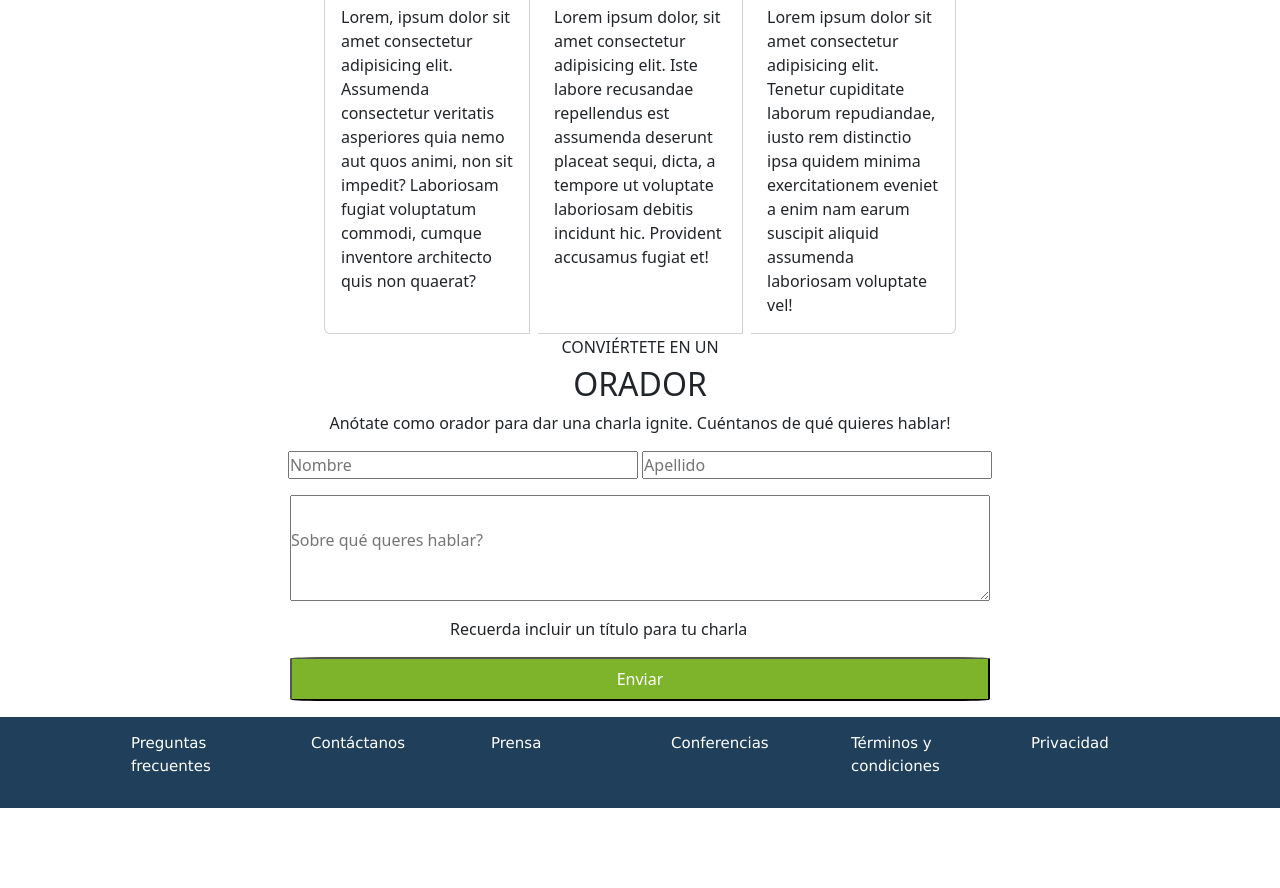
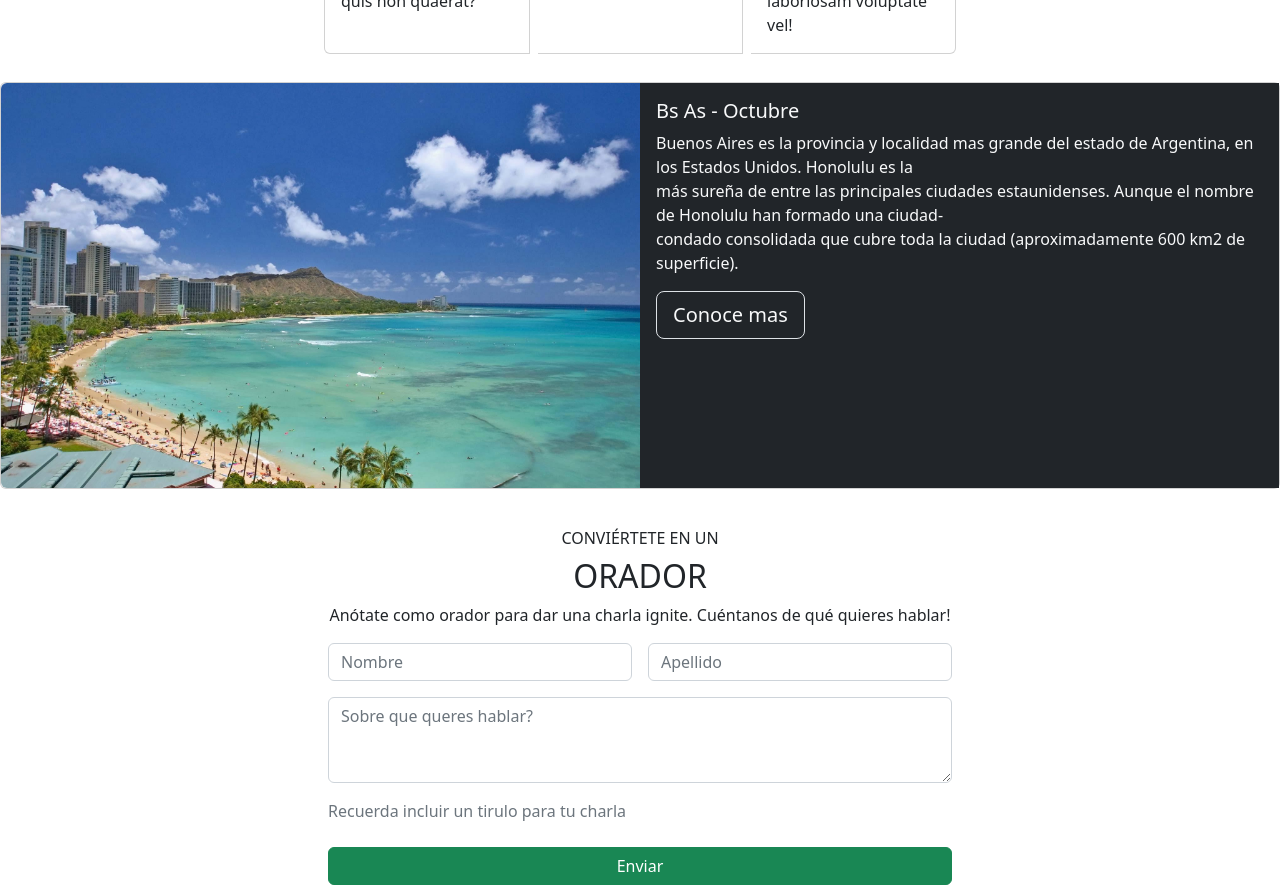
Before and after one commit to maky0204/TP-Replica, a plain HTML site: page index.html in a window 1280 px wide. Shown: the part 1386-2274 px from the top of the page. Before the commit the page ends 2194 px from the top, so only its background shows below. Drawn offline with Linux system fonts and the light colour scheme.

Commit message:
Actualizacion TP-replica

```diff
--- a/css/styles.css
+++ b/css/styles.css
@@ -2,10 +2,12 @@
     padding: 0;
 }
 
+
 .carousel-item .img-fluid{
 
-    height: 85%;
+    height: 85vh;
     filter: brightness(45%); /*Oscurece la imagen*/
+
 }
 
 .carousel-caption h5 {
@@ -19,75 +21,13 @@
     text-align:right;
 }
 
+
 .oradores{
     text-align: center;
 }
 
 
 
-
-
-/*
-.lugar{
-    position: relative;
-    display: inline-block;
-    margin-top: 2em;
-    margin-bottom: 1em; /*Hace la separacion al form
-}
-
-.imagenLugar{
-   padding-top: 0em;
-   border: 1px rgb(7, 6, 6) solid;
-   background-color: rgb(81, 83, 83);
-}
-
-.textoLugar{
-    position: absolute;
-    display: inline;
-    align-content: right;
-    margin: 1em;
-    top: 0%;
-    left: 50%;
-    color:white;
-    text-align: left;
-
-}
-*/
-.formulario{
-    text-align: center;
-
-}
-
-.formulario .formDatos{
-    width: 350px;
-    margin-bottom: 1em; /*Hace la separacion al textarea*/
-}
-
-.formText{
-    display: block;
-    margin-left: auto;
-    margin-right: auto;
-    width: 700px;
-    padding-top: 2em; /*Tamaño del textarea*/
-    margin-bottom: 1em; /*Hace la separacion al boton*/
-}
-
-#extraForm{
-    margin-left: 450px;
-}
-
-.formSubmit{
-    display: block; /*Primeras 3 lineas para centrarlo*/
-    margin-left: auto;
-    margin-right: auto;
-    width: 700px; /*Le damos el ancho*/
-    background-color:rgb(126, 180, 43);
-    padding-bottom: 0.5em;
-    padding-top: 0.5em;
-    border-radius: 4%;
-    color: white;
-    margin-bottom: 1em; /*Hace la separacion al footer*/
-}
 
 .footerLista{
     display: inline-block;
@@ -105,25 +45,40 @@
     display: inline-block;
     margin: 1em;
     font-family:Verdana, Geneva, Tahoma, sans-serif;
-    font-size: 15px;
+    font-size: 0.9em;
     color:white;
     width: 150px;
 }
 
 
+@media (min-width: 320px) { /* Small devices (landscape phones, 576px and up)*/
+    .carousel-caption h5 { font-size: 1em;}
+    .carousel-caption p {font-size: 0.5em;}
+    .footerLista li {font-size: 0.4em;}
+    .carousel-item .img-fluid{ height: 25vh;}
+
+  }
 @media (min-width: 576px) { /* Small devices (landscape phones, 576px and up)*/
     .carousel-caption h5 { font-size: 1.3em;}
     .carousel-caption p {font-size: 0.9em;}
+    .footerLista li {font-size: 0.5em;}
+    .carousel-item .img-fluid{ height: 50vh;}
   }
   @media (min-width: 768px) {/* Medium devices (tablets, 768px and up)*/
     .carousel-caption h5 { font-size: 1.4em;}
     .carousel-caption p {font-size: 0.9em;}
+    .footerLista li {font-size: 0.6em;}
+    .carousel-item .img-fluid{ height: 60vh;}
   }
   @media (min-width: 992px) {/* Large devices (desktops, 992px and up)*/
     .carousel-caption h5 { font-size: 1.5em;}
     .carousel-caption p {font-size: 1.3em;}
+    .footerLista li {font-size: 0.7em;}
+    .carousel-item .img-fluid{ height: 70vh;}
   }
   @media (min-width: 1200px) {/* Extra large devices (large desktops, 1200px and up)*/
     .carousel-caption h5 { font-size: 1.6em;}
     .carousel-caption p {font-size: 1.4em;}
+    .footerLista li {font-size: 1em;}
+    .carousel-item .img-fluid{ height: 85vh;}
   }
--- a/index.html
+++ b/index.html
@@ -31,13 +31,13 @@
                             <a class="nav-link active text-light" aria-current="page" href="#">La conferencia</a>
                         </li>
                         <li class="nav-item">
-                            <a class="nav-link text-secondary" aria-current="page" href="#">Los oradores</a>
+                            <a class="nav-link text-secondary" aria-current="page" href="#oradores">Los oradores</a>
                         </li>
                         <li class="nav-item">
-                            <a class="nav-link text-secondary" aria-current="page" href="#">El lugar y la fecha</a>
+                            <a class="nav-link text-secondary" aria-current="page" href="#lugar">El lugar y la fecha</a>
                         </li>
                         <li class="nav-item">
-                            <a class="nav-link text-secondary" href="#">Conviertete en orador</a>
+                            <a class="nav-link text-secondary" href="#orador">Conviertete en orador</a>
                         </li>
                         <li class="nav-item">
                             <!--text-success... agregado para poner el texto en verde-->
@@ -49,12 +49,14 @@
 
         </nav>
 
+
+
         <!--Si al "padre" le agregamos "text-center" centramos imagenes, porque ese centra elementos inline (en linea)-->
         <div id="carouselExampleCaptions" class="carousel slide" data-bs-ride="false">
             <div class="carousel-inner">
                 <div class="carousel-item active">
                     <!--class="img-fluid d-block w-100".... con esto hacemos una imagen responsive y el ancho total de la pag.-->
-                    <img src="./images/ba1.jpg" class="img-fluid d-block w-100" alt="BsAs">
+                    <img src="./images/ba1.jpg" class="img-fluid w-100" alt="BsAs">
                     <div class="carousel-caption">
                         <h5>Conf Bs As</h5>
                         <p>Bs As llega por primera vez a Argentina. Un evento para compartir con <br> nuestra comunidad
@@ -65,10 +67,24 @@
                             primer
                             <br> nivel que tenemos para ti. Te esperamos!
                         </p>
+                        <!--
+                        <div class="d-grid gap-2 d-md-flex justify-content-md-end">
+                            <button class="btn btn-lg text-light border me-md-2" type="button">Button</button>
+                            <button class="btn btn-success btn-lg" type="button">Button</button>
+                          </div>
+                       -->
+                        <div class="gap-2 d-md-flex justify-content-md-end">
+                            <button type="button" class="btn btn-lg text-light border me-md-2">Quiero ser Orador</button>
+                            <button type="button" class="btn btn-success btn-lg justify-content-md-end">Comprar Tickets</button>
+                        </div>
+
                     </div>
                 </div>
             </div>
         </div>
+
+
+
     </header>
 
     <main>
@@ -118,44 +134,52 @@
                 </div>
             </div>
         </div>
+        <br>
+
+        <div class="card mb-3" id="lugar" style="max-width: 100%;">
+            <div class="row g-0">
+                <div class="col-md-6">
+                    <img src="./images/honolulu.jpg" class="img-fluid rounded-start" alt="honolulu">
+                </div>
+                <div class="col-md-6 bg-dark text-light">
+                    <div class="card-body">
+                        <h5 class="card-title">Bs As - Octubre</h5>
+                        <p class="card-text">Buenos Aires es la provincia y localidad mas grande del estado de
+                            Argentina, en los Estados Unidos.
+                            Honolulu es la <br>más sureña de entre las principales ciudades estaunidenses. Aunque el
+                            nombre de
+                            Honolulu han formado una ciudad- <br>condado consolidada que cubre toda la ciudad
+                            (aproximadamente
+                            600 km2 de superficie).</p>
+                            <button type="button" class="btn btn-lg text-light border">Conoce mas</button>
+                    </div>
+                </div>
+            </div>
+        </div>
 
 
-
-
-
-
-
-
-        <!--
-        <div class="lugar" id="lugar">
-            <div class="imagenLugar">
-                <img src="./images/honolulu.jpg" alt="honolulu" width="50%" height="35%">
-            </div>
-            <div class="textoLugar">
-                <h2>Bs As - Octubre</h2>
-                <p>Buenos Aires es la provincia y localidad mas grande del estado de Argentina, en los Estados Unidos.
-                    Honolulu es la <br>más sureña de entre las principales ciudades estaunidenses. Aunque el nombre de
-                    Honolulu han formado una ciudad- <br>condado consolidada que cubre toda la ciudad (aproximadamente
-                    600 km2 de superficie). </p>
-                <button type="button" class="btn">Conoce mas</button>
-            </div>
-        </div>
--->
+        <br>
         <h6 class="oradores" id="orador">CONVIÉRTETE EN UN</h6>
         <h2 class="oradores">ORADOR</h2>
         <p class="oradores">Anótate como orador para dar una charla ignite. Cuéntanos de qué quieres hablar!</p>
 
-        <div class="formulario">
-            <form action="#">
-                <input type="nombre" class="formDatos" placeholder="Nombre">
-                <input type="apellido" class="formDatos" placeholder="Apellido">
-            </form>
-        </div>
-        <div>
-            <textarea class="formText" placeholder="Sobre qué queres hablar?" rows="3"></textarea>
-            <p id="extraForm">Recuerda incluir un título para tu charla</p>
-            <button type="submit" class="formSubmit">Enviar</button>
-        </div>
+        <form class="row g-3 col-6 mx-auto">
+            <div class="col-md-6">
+                <input type="name" class="form-control" placeholder="Nombre" id="inputEmail4">
+            </div>
+            <div class="col-md-6">
+                <input type="apellido" class="form-control" placeholder="Apellido" id="inputPassword4">
+            </div>
+            <div class="col-12">
+                <textarea class="form-control" placeholder="Sobre que queres hablar?" id="exampleFormControlTextarea1"
+                    rows="3"></textarea>
+            </div>
+            <div class="d-grid gap-2">
+                <p class="text-secondary">Recuerda incluir un tirulo para tu charla</p>
+                <button type="submit" class="btn btn-success">Enviar</button>
+            </div>
+        </form>
+        <br>
 
 
         <script src="./bootstrap/js/bootstrap.min.js"></script>
```
